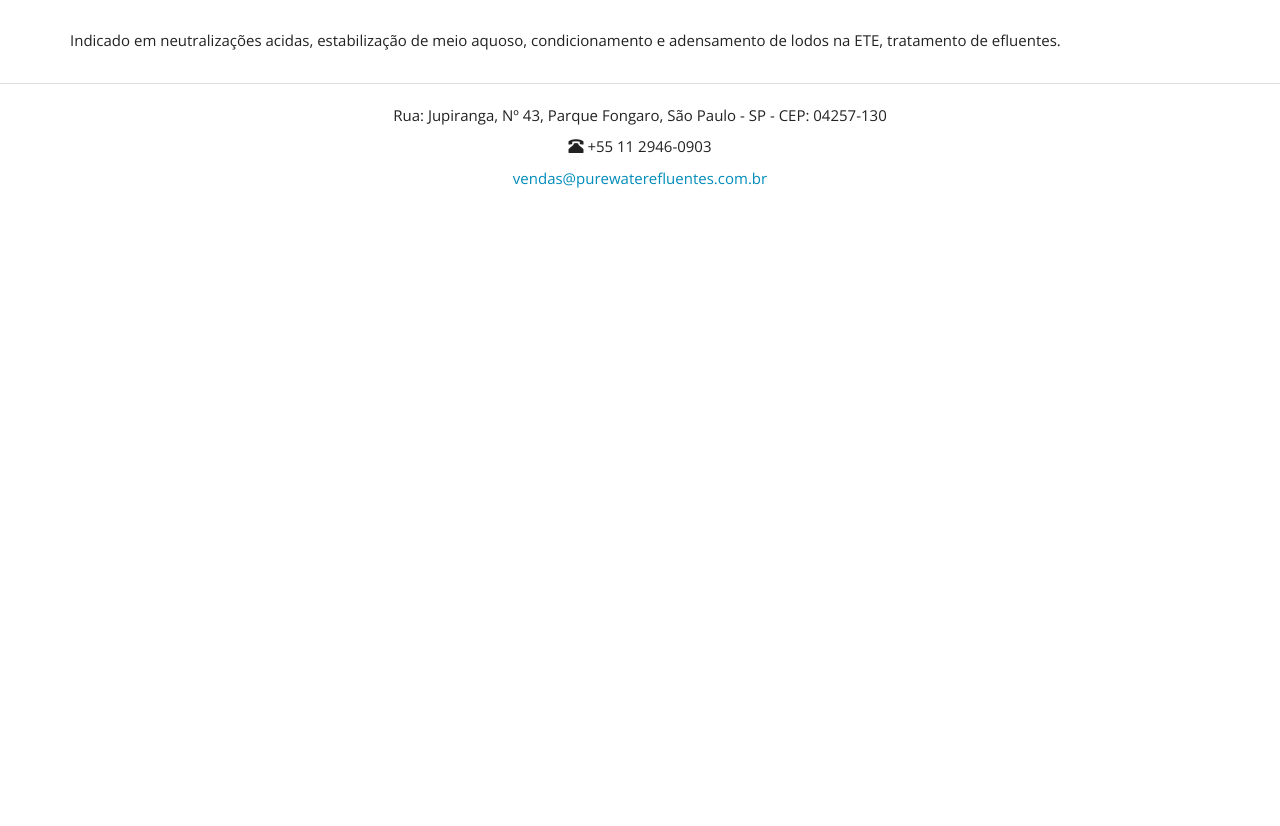
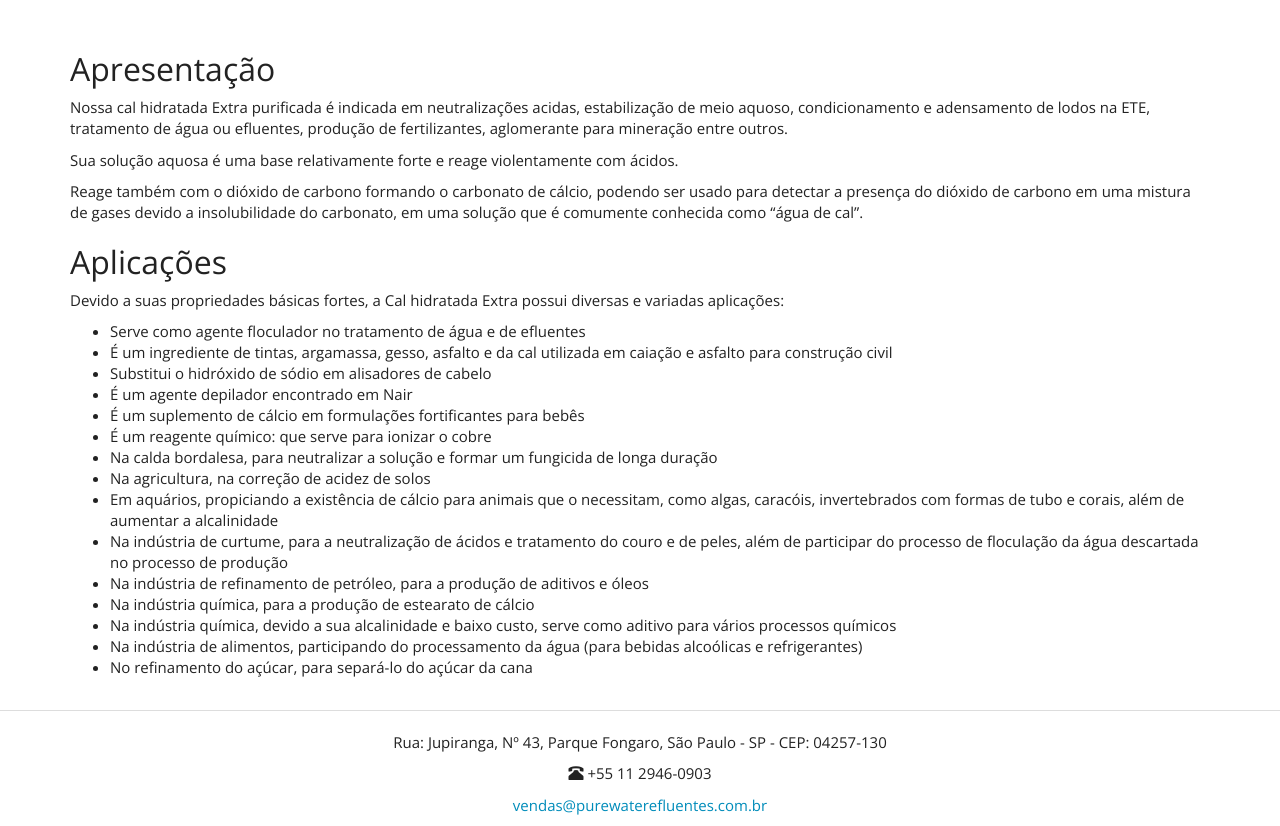
Before and after one commit to purewaterefluentes/purewaterefluentes.github.io, a Jekyll site: the page built from produtos/cal-hidratada-extra-purificada.md, in a window 1280 px wide and 1120 px high. Shown: the part 294-1120 px from the top of the window. Built offline with Jekyll 4.4.1, drawn with Linux system fonts in a browser that asks for light colours; nearby versions of some CDN libraries; library files that are not in the unit come from our copies.

Commit message:
Update cal-hidratada-extra-purificada.md

```diff
--- a/produtos/cal-hidratada-extra-purificada.md
+++ b/produtos/cal-hidratada-extra-purificada.md
@@ -5,4 +5,29 @@ title: Cal Hidratada
 subtitle: Extra Purificada
 ---
 
-Indicado em neutralizações acidas, estabilização de meio aquoso, condicionamento e adensamento de lodos na ETE, tratamento de efluentes.
+## Apresentação
+Nossa cal hidratada Extra purificada é indicada em neutralizações acidas, estabilização de meio aquoso, condicionamento e adensamento de lodos na ETE, tratamento de água ou efluentes, produção de fertilizantes, aglomerante para mineração entre outros.
+
+Sua solução aquosa é uma base relativamente forte e reage violentamente com ácidos.
+
+Reage também com o dióxido de carbono formando o carbonato de cálcio, podendo ser usado para detectar a presença do dióxido de carbono em uma mistura de gases devido a insolubilidade do carbonato, em uma solução que é comumente conhecida como "água de cal".
+
+## Aplicações
+
+Devido a suas propriedades básicas fortes, a Cal hidratada Extra possui diversas e variadas aplicações:
+
+- Serve como agente floculador no tratamento de água e de efluentes
+- É um ingrediente de tintas, argamassa, gesso, asfalto e da cal utilizada em caiação e asfalto para construção civil
+- Substitui o hidróxido de sódio em alisadores de cabelo
+- É um agente depilador encontrado em Nair
+- É um suplemento de cálcio em formulações fortificantes para bebês
+- É um reagente químico: que serve para ionizar o cobre
+- Na calda bordalesa, para neutralizar a solução e formar um fungicida de longa duração
+- Na agricultura, na correção de acidez de solos
+- Em aquários, propiciando a existência de cálcio para animais que o necessitam, como algas, caracóis, invertebrados com formas de      tubo e corais, além de aumentar a alcalinidade
+- Na indústria de curtume, para a neutralização de ácidos e tratamento do couro e de peles, além de participar do processo de           floculação da água descartada no processo de produção
+- Na indústria de refinamento de petróleo, para a produção de aditivos e óleos
+- Na indústria química, para a produção de estearato de cálcio
+- Na indústria química, devido a sua alcalinidade e baixo custo, serve como aditivo para vários processos químicos
+- Na indústria de alimentos, participando do processamento da água (para bebidas alcoólicas e refrigerantes)
+- No refinamento do açúcar, para separá-lo do açúcar da cana
```
